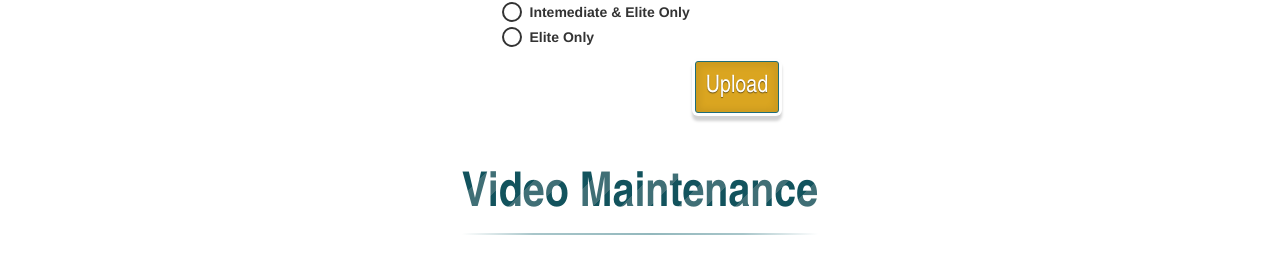
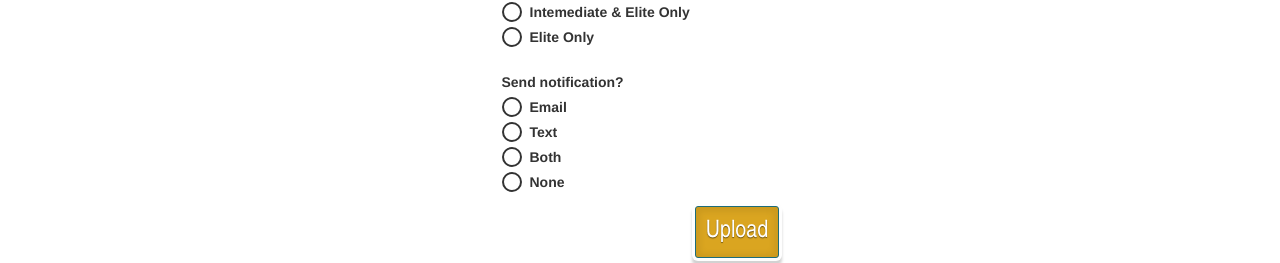
Before and after one commit to medunn626/top-king, an Angular app: page /admin in a window 1280 px wide. Shown: the part 446-709 px from the top of the page. Built offline with nearby package versions, Linux system fonts and the light colour scheme; no server answers.

Commit message:
Adds notification logic

```diff
--- a/src/app/admin/admin.component.html
+++ b/src/app/admin/admin.component.html
@@ -19,6 +19,20 @@
             <mat-radio-button value="23">Intemediate & Elite Only</mat-radio-button>
             <br/>
             <mat-radio-button value="3">Elite Only</mat-radio-button>
+        </mat-radio-group>
+        <br/>
+        <br/>
+        <label>Send notification?</label>
+        <br/>
+        <mat-radio-group (change)="updateNotificationMethods($event.value)">
+            <mat-radio-button value="E">Email</mat-radio-button>
+            <br/>
+            <mat-radio-button value="T">Text</mat-radio-button>
+            <br/>
+            <mat-radio-button value="B">Both</mat-radio-button>
+            <br/>
+            <mat-radio-button value="N">None</mat-radio-button>
+            <br/>
         </mat-radio-group>
         <p class="submit button">
             <input type="submit" value="Upload"/>
--- a/src/app/admin/admin.component.ts
+++ b/src/app/admin/admin.component.ts
@@ -22,6 +22,7 @@ export class AdminComponent implements OnInit {
   addFailure = false;
   getFailure = false;
   maintenanceFailure = false;
+  notificationMethod = '';
 
   constructor(
     public dialog: MatDialog,
@@ -42,12 +43,17 @@ export class AdminComponent implements OnInit {
     this.videoTiers = stringValue;
   }
 
+  updateNotificationMethods(stringValue: string) {
+    this.notificationMethod = stringValue;
+  }
+
   uploadVideo() {
-    if (this.videoTiers && this.file) {
+    if (this.videoTiers && this.notificationMethod && this.file) {
       const formData = new FormData();
       formData.append('file', this.file);
 
-      this.adminService.uploadVideo(formData, this.videoTiers).subscribe(
+      this.adminService.uploadVideo(formData, this.videoTiers, this.notificationMethod)
+      .subscribe(
         () => this.getVideos(),
         () => this.addFailure = true
       )
--- a/src/app/admin/admin.service.ts
+++ b/src/app/admin/admin.service.ts
@@ -18,8 +18,8 @@ export class AdminService {
     private http: HttpClient
   ) { }
 
-  uploadVideo(file: any, tiers: string): Observable<any> {
-    return this.http.post<void>(`${environment.apiServer}/videos/upload/tiers/${tiers}`, file);
+  uploadVideo(file: any, tiers: string, method: string): Observable<any> {
+    return this.http.post<void>(`${environment.apiServer}/videos/upload/tiers/${tiers}/notify/${method}`, file);
   }
 
   updateTiersOnVideo(videoId: number, tiers: string): Observable<any> {
```
